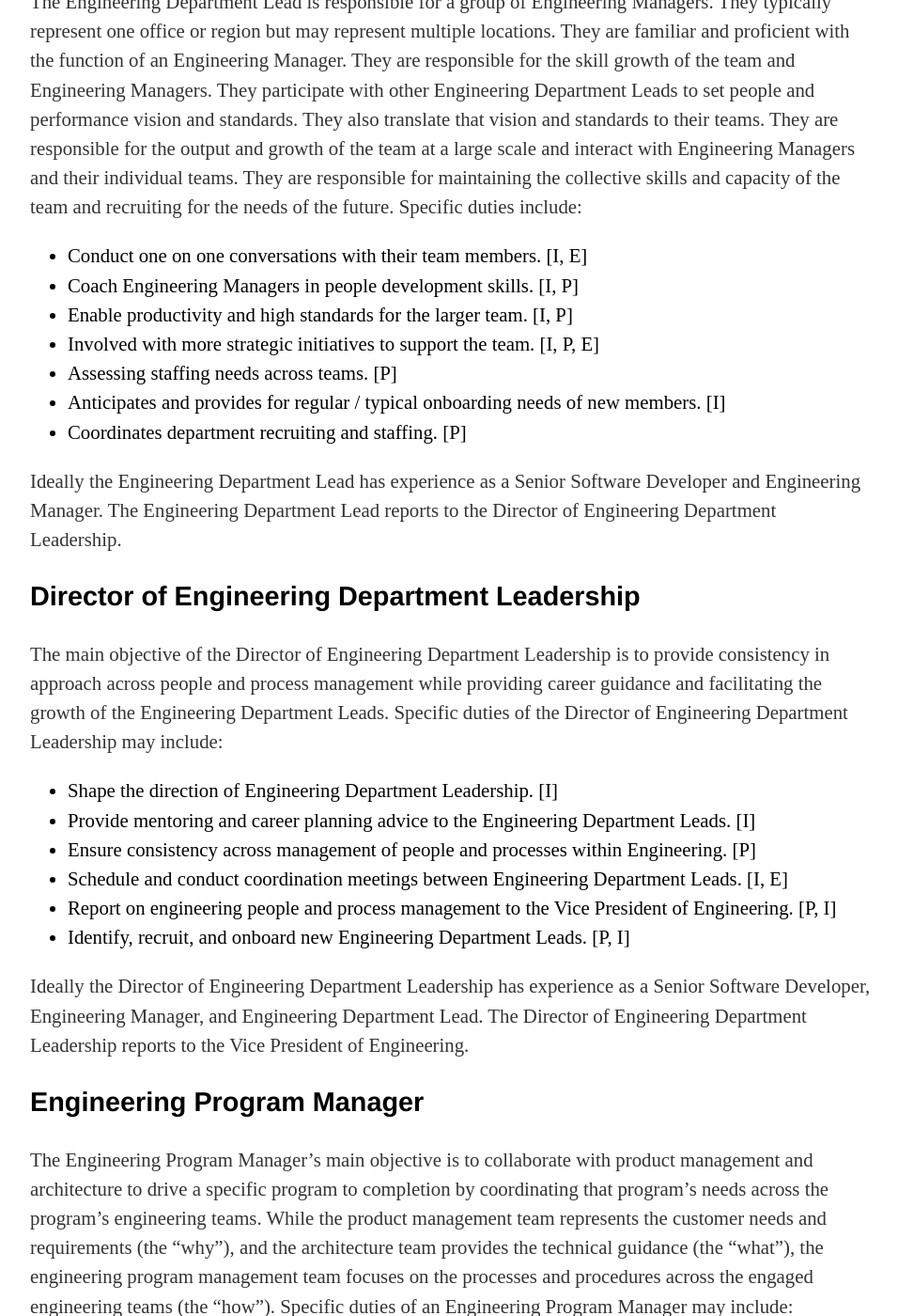
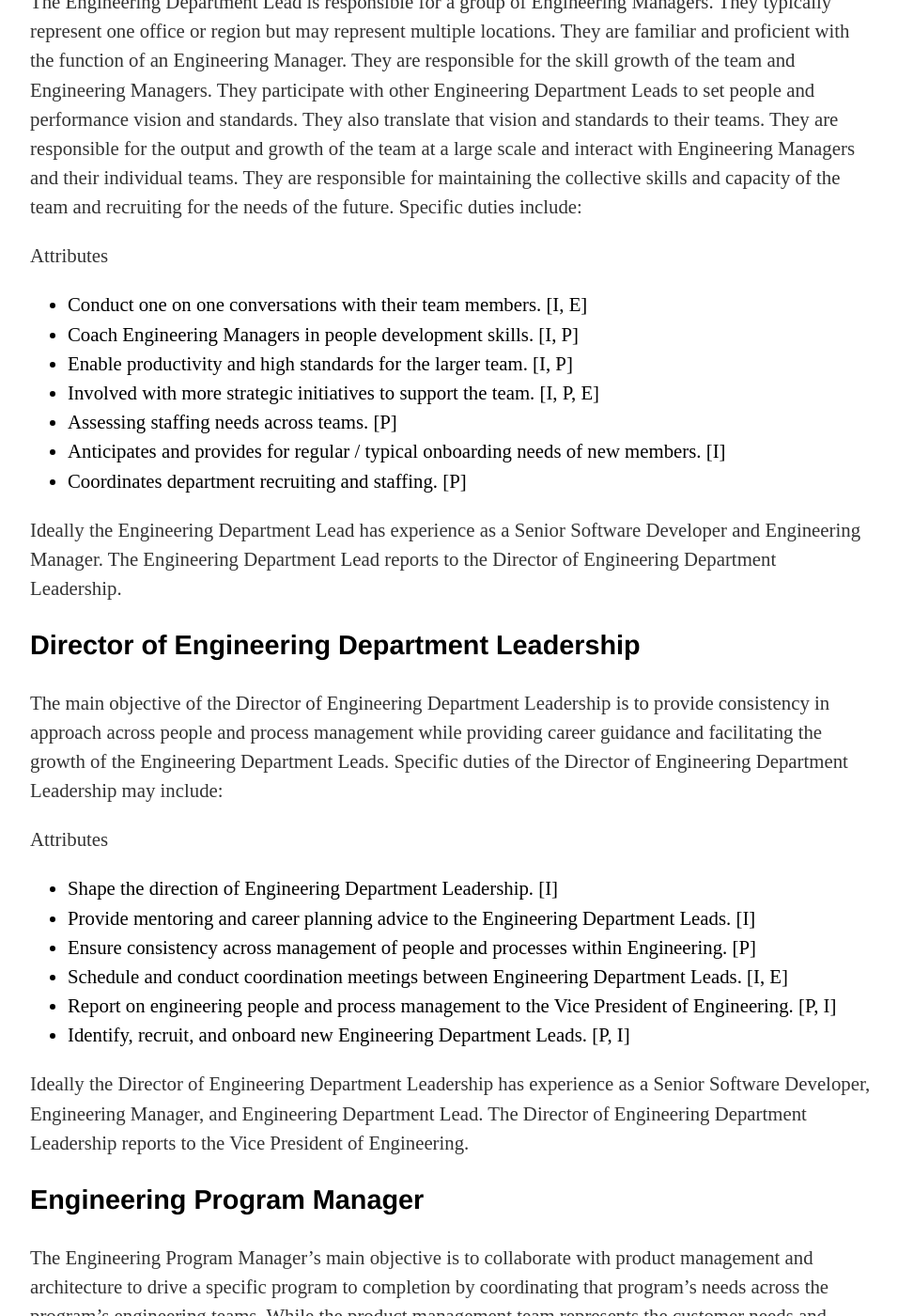
Before and after one commit to OSIEng/osieng.github.io, a Jekyll site: the page built from leadership_track/index.html, in a window 1280 px wide and 1400 px high, scrolled down 5319 px. Shown: the whole window at 94% size, without its empty margins (160-1116 px from the left). Built offline with Jekyll 4.4.1, drawn with Linux system fonts in a browser that asks for light colours.

Commit message:
Format fix

```diff
--- a/leadership_track/index.html
+++ b/leadership_track/index.html
@@ -121,7 +121,8 @@ tr:nth-child(even) {
 </p>
 
 <h3>Engineering Department Lead</h3>
-<p>The Engineering Department Lead is responsible for a group of Engineering Managers. They typically represent one office or region but may represent multiple locations. They are familiar and proficient with the function of an Engineering Manager. They are responsible for the skill growth of the team and Engineering Managers. They participate with other Engineering Department Leads to set people and performance vision and standards. They also translate that vision and standards to their teams. They are responsible for the output and growth of the team at a large scale and interact with Engineering Managers and their individual teams. They are responsible for maintaining the collective skills and capacity of the team and recruiting for the needs of the future. Specific duties include:
+<p>The Engineering Department Lead is responsible for a group of Engineering Managers. They typically represent one office or region but may represent multiple locations. They are familiar and proficient with the function of an Engineering Manager. They are responsible for the skill growth of the team and Engineering Managers. They participate with other Engineering Department Leads to set people and performance vision and standards. They also translate that vision and standards to their teams. They are responsible for the output and growth of the team at a large scale and interact with Engineering Managers and their individual teams. They are responsible for maintaining the collective skills and capacity of the team and recruiting for the needs of the future. Specific duties include:</p>
+<p>Attributes
 <ul>
 <li>Conduct one on one conversations with their team members. [I, E]</li>
 <li>Coach Engineering Managers in people development skills. [I, P] </li>
@@ -138,7 +139,8 @@ Ideally the Engineering Department Lead has experience as a Senior Software Deve
 
 
 <h3>Director of Engineering Department Leadership</h3>
-<p>The main objective of the Director of Engineering Department Leadership is to provide consistency in approach across people and process management while providing career guidance and facilitating the growth of the Engineering Department Leads. Specific duties of the Director of Engineering Department Leadership may include:
+<p>The main objective of the Director of Engineering Department Leadership is to provide consistency in approach across people and process management while providing career guidance and facilitating the growth of the Engineering Department Leads. Specific duties of the Director of Engineering Department Leadership may include:</p>
+<p>Attributes
 <ul>
 <li>Shape the direction of Engineering Department Leadership. [I]  </li>
 <li>Provide mentoring and career planning advice to the Engineering Department Leads. [I]  </li>
@@ -153,7 +155,8 @@ Ideally the Director of Engineering Department Leadership has experience as a Se
 </p>
 
 <h3>Engineering Program Manager</h3>
-<p>The Engineering Program Manager’s main objective is to collaborate with product management and architecture to drive a specific program to completion by coordinating that program’s needs across the program’s engineering teams. While the product management team represents the customer needs and requirements (the “why”), and the architecture team provides the technical guidance (the “what”), the engineering program management team focuses on the processes and procedures across the engaged engineering teams (the “how”). Specific duties of an Engineering Program Manager may include:
+<p>The Engineering Program Manager’s main objective is to collaborate with product management and architecture to drive a specific program to completion by coordinating that program’s needs across the program’s engineering teams. While the product management team represents the customer needs and requirements (the “why”), and the architecture team provides the technical guidance (the “what”), the engineering program management team focuses on the processes and procedures across the engaged engineering teams (the “how”). Specific duties of an Engineering Program Manager may include:</p>
+<p>Attributes
 <ul>
 <li>Identify the skills required of the engineering teams necessary to execute the program. [P, T]</li>
 <li>Understand and communicate to engineering the goals of the program, especially to the teams involved in the program. [P, I] </li>
@@ -174,8 +177,8 @@ Ideally the Engineering Program Manager has experience as a Senior Software Deve
 </p>
 
 <h3>Director of Engineering Program Management</h3>
-<p>The main objective of the Director of Engineering Program Management is to provide consistency in approach across engineering programs while providing career guidance and facilitating the growth of the Engineering Program Managers. Specific duties of the Director of Engineering Program Management may include:
-
+<p>The main objective of the Director of Engineering Program Management is to provide consistency in approach across engineering programs while providing career guidance and facilitating the growth of the Engineering Program Managers. Specific duties of the Director of Engineering Program Management may include:</p>
+<p>Attributes
 <ul>
 <li>Shape the direction of Engineering Program Management. [I] </li>
 <li>Provide mentoring and career planning advice to the Engineering Program Managers. [I] </li>
```
